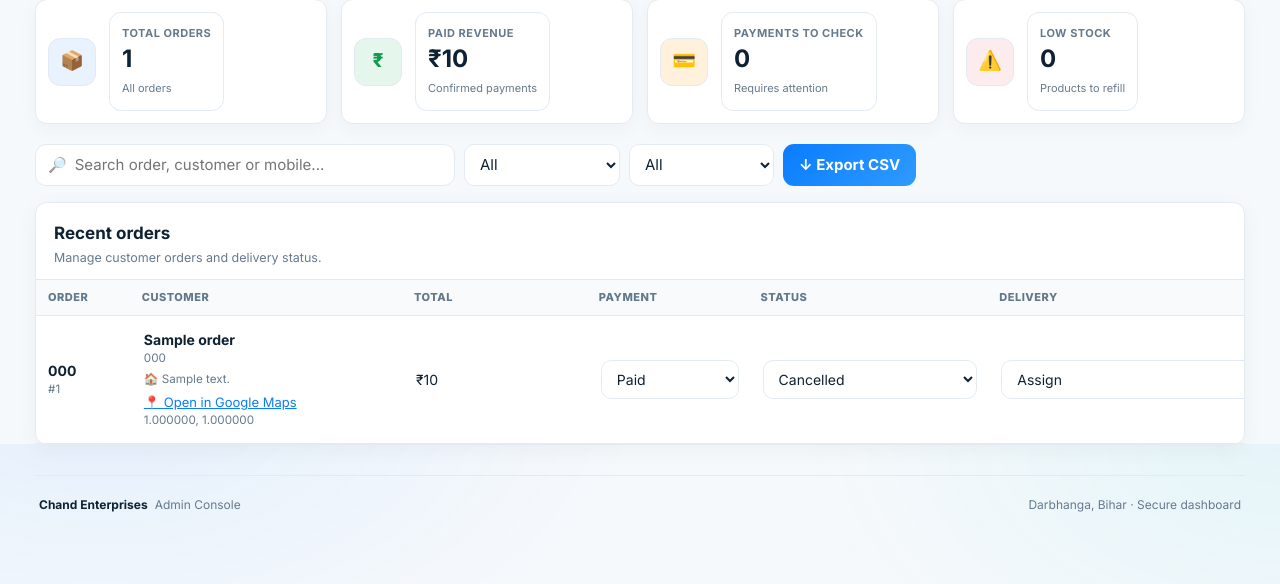
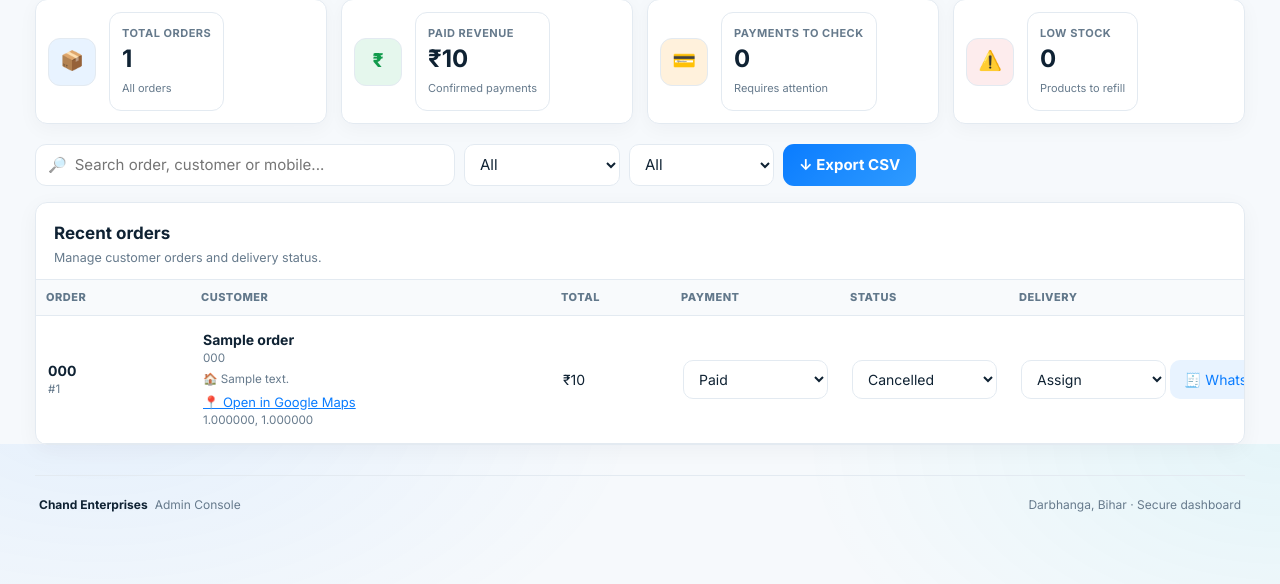
Before and after one commit to nevasdar12345/chand-enterprises-app, a Flask app: page /dashboard in a window 1280 px wide. Shown: the part 356-940 px from the top of the page. Run offline with Flask 3, Linux system fonts and the light colour scheme; the visitor is signed in with stand-in values (Sample User, id 1); data comes from the database, SQL or seed files in the repository; tables that the repository leaves empty hold one stand-in row (values such as "Sample post").

Commit message:
Update admin.css

```diff
--- a/app/static/admin.css
+++ b/app/static/admin.css
@@ -1,103 +1,121 @@
 /* =========================================================
-   CHAND ENTERPRISES - ADMIN SAFE OVERRIDES
-   Supplemental stylesheet. Loaded after the main site CSS.
-   Does not replace the existing style.css.
+   CHAND ENTERPRISES - ADMIN ONLY SAFE OVERRIDES
+   Does not replace the main style.css.
    ========================================================= */
 
-/* -------------------------
-   Recent Orders
-   ------------------------- */
-
-/* The outer card must not create a second horizontal scrollbar. */
-.orders-admin-table {
-    overflow-x: visible !important;
+/* The generic .admin-table has a large min-width for other tables.
+   Do NOT let that wrapper become the horizontal scroll container. */
+#tab-orders .orders-admin-table {
+    width: 100%;
+    min-width: 0 !important;
+    max-width: 100%;
+    overflow-x: hidden;
+    box-sizing: border-box;
 }
 
-/* Only the orders table scrolls horizontally. */
-.orders-table-scroll {
+/* Only this inner wrapper scrolls horizontally. */
+#tab-orders .orders-table-scroll {
     width: 100%;
     max-width: 100%;
     overflow-x: auto;
     overflow-y: hidden;
     -webkit-overflow-scrolling: touch;
     scrollbar-width: auto;
+    box-sizing: border-box;
 }
 
-.orders-table-scroll table {
+#tab-orders .orders-table-scroll table {
     width: max-content;
-    min-width: 1250px;
+    min-width: 1100px;
+    table-layout: auto;
     border-collapse: collapse;
 }
 
-.orders-table-scroll th,
-.orders-table-scroll td {
+#tab-orders .orders-table-scroll th,
+#tab-orders .orders-table-scroll td {
     white-space: nowrap;
+    box-sizing: border-box;
+    overflow: visible;
 }
 
-/* Keep the first column fully visible when scrolled to the far left. */
-.orders-table-scroll table th:first-child,
-.orders-table-scroll table td:first-child {
-    padding-left: 12px;
+/* Keep controls fully visible inside their cells. */
+#tab-orders .orders-table-scroll select {
+    width: 145px;
+    min-width: 145px;
+    max-width: 180px;
 }
 
-/* -------------------------
-   Stock table
-   ------------------------- */
-
-#stockTable {
-    min-width: 900px;
-    width: 100%;
+#tab-orders .orders-table-scroll th:nth-child(1),
+#tab-orders .orders-table-scroll td:nth-child(1) {
+    min-width: 155px;
 }
 
-#stockTable th:nth-child(1),
-#stockTable td:nth-child(1) { width: 28%; }
+#tab-orders .orders-table-scroll th:nth-child(2),
+#tab-orders .orders-table-scroll td:nth-child(2) {
+    min-width: 360px;
+}
 
-#stockTable th:nth-child(2),
-#stockTable td:nth-child(2) { width: 11%; }
+#tab-orders .orders-table-scroll th:nth-child(3),
+#tab-orders .orders-table-scroll td:nth-child(3) {
+    min-width: 105px;
+}
 
-#stockTable th:nth-child(3),
-#stockTable td:nth-child(3) { width: 18%; }
+#tab-orders .orders-table-scroll th:nth-child(4),
+#tab-orders .orders-table-scroll td:nth-child(4) {
+    min-width: 125px;
+}
 
-#stockTable th:nth-child(4),
-#stockTable td:nth-child(4) { width: 18%; }
+#tab-orders .orders-table-scroll th:nth-child(5),
+#tab-orders .orders-table-scroll td:nth-child(5) {
+    min-width: 150px;
+}
 
-#stockTable th:nth-child(5),
-#stockTable td:nth-child(5) { width: 15%; }
+#tab-orders .orders-table-scroll th:nth-child(6),
+#tab-orders .orders-table-scroll td:nth-child(6) {
+    min-width: 180px;
+}
 
-#stockTable th:nth-child(6),
-#stockTable td:nth-child(6) { width: 10%; }
+/* Mobile/tablet: keep the page itself responsive; only the table scrolls. */
+@media (max-width: 900px) {
+    #tab-orders .orders-admin-table {
+        width: 100%;
+        min-width: 0 !important;
+    }
 
-#stockTable td input,
-#stockTable td select {
+    #tab-orders .orders-table-scroll {
+        overflow-x: auto;
+        max-width: 100%;
+    }
+}
+
+/* Stock table: the Size column is already present in admin.html.
+   Keep its six columns aligned without changing functionality. */
+#tab-stock .admin-table {
+    width: 100%;
+    min-width: 0;
+    overflow-x: auto;
+}
+
+#tab-stock #stockTable {
+    min-width: 820px;
+    width: 100%;
+    table-layout: fixed;
+}
+
+#tab-stock #stockTable th:nth-child(1),
+#tab-stock #stockTable td:nth-child(1) { width: 34%; }
+#tab-stock #stockTable th:nth-child(2),
+#tab-stock #stockTable td:nth-child(2) { width: 12%; }
+#tab-stock #stockTable th:nth-child(3),
+#tab-stock #stockTable td:nth-child(3) { width: 17%; }
+#tab-stock #stockTable th:nth-child(4),
+#tab-stock #stockTable td:nth-child(4) { width: 17%; }
+#tab-stock #stockTable th:nth-child(5),
+#tab-stock #stockTable td:nth-child(5) { width: 10%; }
+#tab-stock #stockTable th:nth-child(6),
+#tab-stock #stockTable td:nth-child(6) { width: 10%; }
+
+#tab-stock #stockTable input {
     max-width: 100%;
     box-sizing: border-box;
 }
-
-/* -------------------------
-   All admin tables
-   ------------------------- */
-
-.admin-table td {
-    vertical-align: middle;
-}
-
-/* Horizontal scrolling on narrow screens without shrinking columns. */
-@media (max-width: 900px) {
-    .orders-table-scroll {
-        overflow-x: auto;
-    }
-
-    #stockTable {
-        min-width: 900px;
-    }
-}
-
-@media (max-width: 600px) {
-    .orders-table-scroll table {
-        min-width: 1100px;
-    }
-
-    #stockTable {
-        min-width: 900px;
-    }
-}
```
